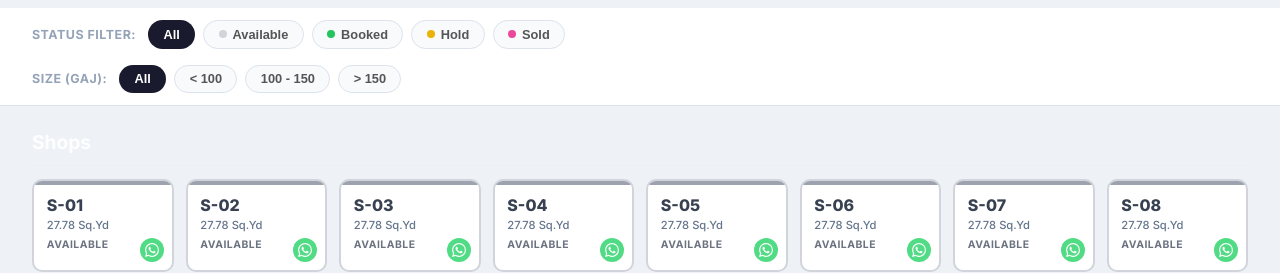
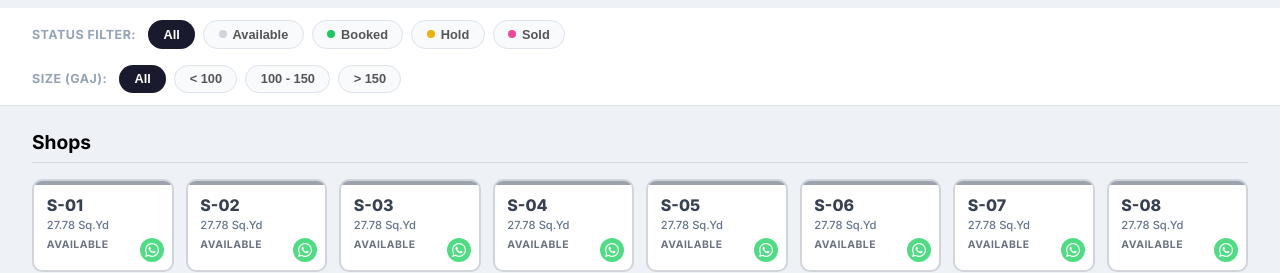
Before and after one commit to Grv-Singh/Radhe-Krishna-Vihar, a React (Vite) app: page / in a window 1280 px wide. Shown: the part 1220-1493 px from the top of the page. Built offline with nearby package versions, Linux system fonts and the light colour scheme; no server answers.

Commit message:
Change section header color to black

```diff
--- a/src/App.jsx
+++ b/src/App.jsx
@@ -401,7 +401,7 @@ export default function App() {
 
         {groupedPlots.map((group, idx) => (
           <div className="section" key={idx} style={{ marginBottom: '2rem' }}>
-            <h2 style={{ color: 'rgba(255,255,255,0.9)', marginBottom: '1rem', borderBottom: '1px solid rgba(255,255,255,0.1)', paddingBottom: '0.5rem', fontSize: '1.2rem', textAlign: 'left' }}>{group.title}</h2>
+            <h2 style={{ color: 'black', marginBottom: '1rem', borderBottom: '1px solid rgba(0,0,0,0.1)', paddingBottom: '0.5rem', fontSize: '1.2rem', textAlign: 'left', fontWeight: 'bold' }}>{group.title}</h2>
             <div className="plot-grid">
               {group.items.map(plot => (
                 <PlotCard
```
